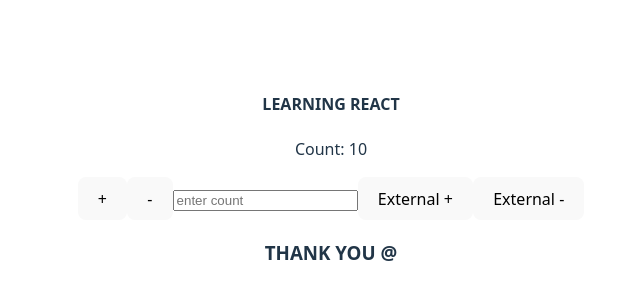
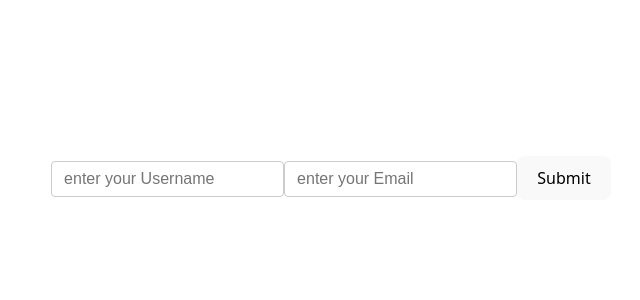
Before and after one commit to bhagyesh16/react-vite, a React (Vite) app: page / in a window 1280 px wide. Shown: the part 222-522 px from the top of the page, without its empty margins (309-949 px from the left). Built offline with nearby package versions, Linux system fonts and the light colour scheme.

Commit message:
29=07=2025

```diff
--- a/src/App.jsx
+++ b/src/App.jsx
@@ -1,41 +1,68 @@
 import { useEffect, useState } from 'react';
 import './App.css';
 import CommonButton from './components/commonButton';
+import CommonInput from './components/CommonInput';
+ function App() {
+//   const [count, setCount] = useState(0);
 
-function App() {
-  const [count, setCount] = useState(0);
+//   useEffect(()=>{
+//     setCount(10)
+//   },[])
 
-  useEffect(()=>{
-    setCount(10)
-  },[])
+//   const handleClick2 = () => {
+//     if (count > 0) {
+//       setCount(count - 1);
+//     }
+//   }
 
-  const handleClick2 = () => {
-    if (count > 0) {
-      setCount(count - 1);
-    }
-  }
+//    const handleClick = () => {
+//       const countinc = count + 1;
+//       setCount(countinc);
+//   };
 
-   const handleClick = () => {
-      const countinc = count + 1;
-      setCount(countinc);
-  };
+//   const handleCountChange = (e) => {
+//     const dcount = Number(e.target.value)
+//     setCount(dcount)
+//   }
+//   return (
+//     <div>
+//       <h4>LEARNING REACT</h4>
+//       <p>Count: {count}</p>
+//       <button onClick={handleClick}>+</button>
+//       <button onClick={handleClick2}>-</button>
+//       <input onChange={handleCountChange} type='number' value={count} placeholder='enter count'/>
+//       <CommonButton label="External +" onClick={handleClick}/>
+//       <CommonButton label="External -" onClick={handleClick2}/>
+//       <h3>THANK YOU @</h3>
+//     </div>
+//   );
 
-  const handleCountChange = (event) => {
-    const dcount = Number(event.target.value)
-    setCount(dcount)
-  }
-  return (
-    <div>
-      <h4>LEARNING REACT</h4>
-      <p>Count: {count}</p>
-      <button onClick={handleClick}>+</button>
-      <button onClick={handleClick2}>-</button>
-      <input onChange={handleCountChange} type='number' placeholder='enter count'/>
-      <CommonButton label="External +" onClick={handleClick}/>
-      <CommonButton label="External -" onClick={handleClick2}/>
-      <h3>THANK YOU @</h3>
-    </div>
-  );
+const [email,setEmail] = useState("");
+const [username,setUsername] = useState("");
+
+const handleEmailChange = (e) =>{
+  setEmail(e.target.value);
+}
+
+const handleUsernameChange = (e) =>{
+  setEmail(e.target.value);
+}
+ console.log(email);
+ const handleButtonClick = () => {
+
+ }
+ return(
+ <div>
+<CommonInput
+type={"text"} placeHolder={"enter your Username"} value={username} onChange={handleUsernameChange}
+/>
+
+<CommonInput
+type={"email"} placeHolder={"enter your Email"} value={email} onChange={handleEmailChange}
+/>
+
+<CommonButton onClick={handleButtonClick} label='Submit'/>
+ </div>)
 }
 
 export default App;
--- /dev/null
+++ b/src/components/CommonInput.jsx
@@ -0,0 +1,25 @@
+import React from 'react';
+
+const CommonInput = ({
+    type = "text",
+    placeHolder = "enter value",
+    value = "",
+    onChange
+}) => {
+  return (
+    <input
+      type={type}
+      placeholder={placeHolder}
+      value={value}
+      onChange={onChange}
+      style={{
+        padding: "8px 12px",
+        border: "1px solid #ccc",
+        borderRadius: "4px",
+        fontSize: "16px"
+      }}
+    />
+  );
+};
+
+export default CommonInput;
```
